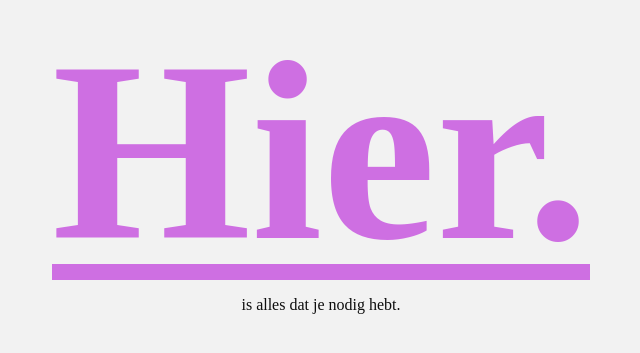
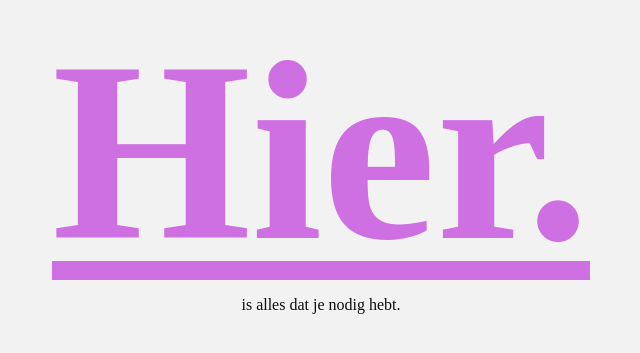
Before and after one commit to RickMeijer/hetishier.nl, a website: page index.html in a window 1280 px wide. Shown: the part 223-576 px from the top of the page, 319-959 px from the left. Drawn offline with Linux system fonts and the light colour scheme.

Commit message:
feat: add favicon, change underline of header

```diff
--- a/index.html
+++ b/index.html
@@ -2,7 +2,7 @@
 <html lang="en">
   <head>
     <meta charset="UTF-8" />
-    <link rel="icon" type="image/svg+xml" href="/vite.svg" />
+    <link rel="icon" type="image/svg+xml" href="/favicon.svg" />
     <meta name="viewport" content="width=device-width, initial-scale=1.0" />
     <title>Het is Hier</title>
     <style>
@@ -39,7 +39,7 @@
       a::after {
         position: absolute;
         content: "";
-        height: 1em;
+        height: 1.5vw;
         width: 100%;
         bottom: 0;
         display: block;
```
Also changed, not shown: public/favicon.svg (added).
